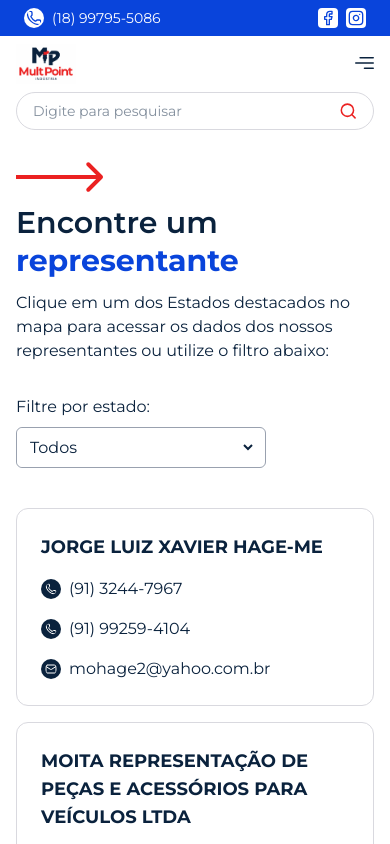
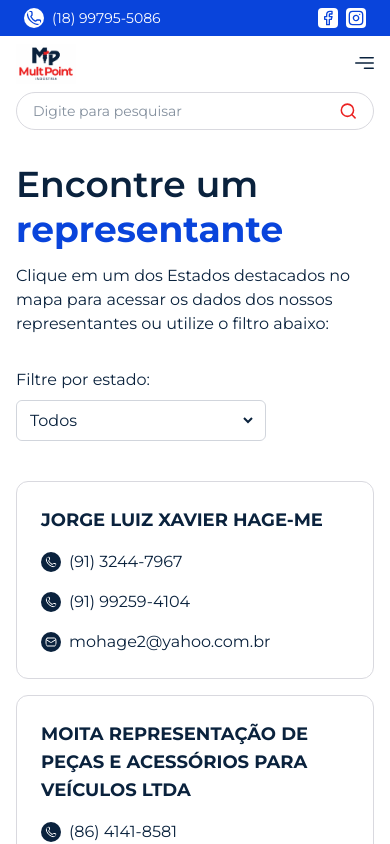
Before and after one commit to multpoint-ti/multipoint, a Next.js app: page /representantes in a window 390 px wide. Shown: the top 844 px of the page. Built offline with nearby package versions, Linux system fonts and the light colour scheme.

Commit message:
feat(representants): add representants list responsiviness

```diff
--- a/src/representants/representants.tsx
+++ b/src/representants/representants.tsx
@@ -159,9 +159,10 @@ export default function RepresentantsPageComponent() {
                             <div className='flex flex-col items-start gap-3'>
                                 <Image
                                     src={Arrow}
-                                    alt="Logo"
+                                    alt="Arrow"
+                                    className='hidden md:block'
                                 />
-                                <h1 className="text-3xl md:text-6xl font-semibold text-start md:text-start max-w-3xl leading-tight">
+                                <h1 className="text-4xl md:text-6xl font-semibold text-start md:text-start max-w-3xl leading-tight">
                                     Encontre um <br /> <span className="text-blue-gravel-mist font-bold">representante</span>
                                 </h1>
                                 <p className="text-base md:text-lg">
--- a/src/shared/select-input.tsx
+++ b/src/shared/select-input.tsx
@@ -9,7 +9,7 @@ interface SelectInputProps {
 
 const SelectInput: React.FC<SelectInputProps> = ({ options, id, onSelect, value }) => {
   return (
-    <div className="flex flex-col border border-gray-400 pr-2 rounded-md">
+    <div className="flex flex-col border border-gray-300 pr-2 rounded-md">
       <select id={id} className="p-2 w-60 border border-white focus:outline-none rounded-md" value={value} onChange={(e) => onSelect(e.target.value)}>
         {options.map((option) => (
           <option key={option.value} value={option.value}>
```
